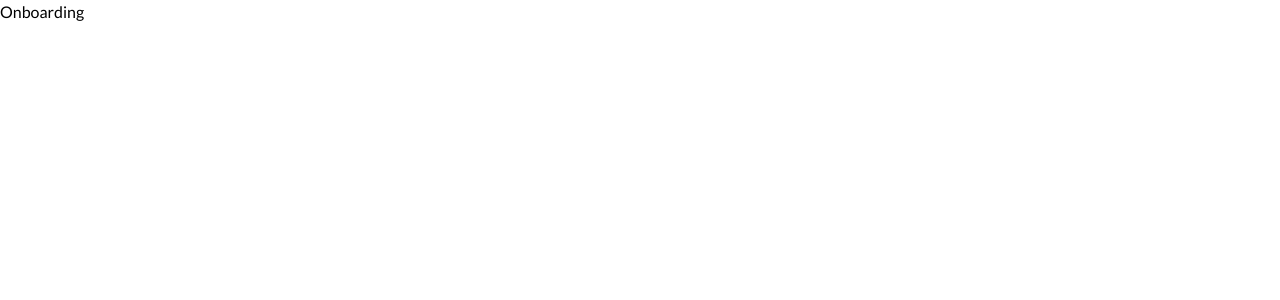
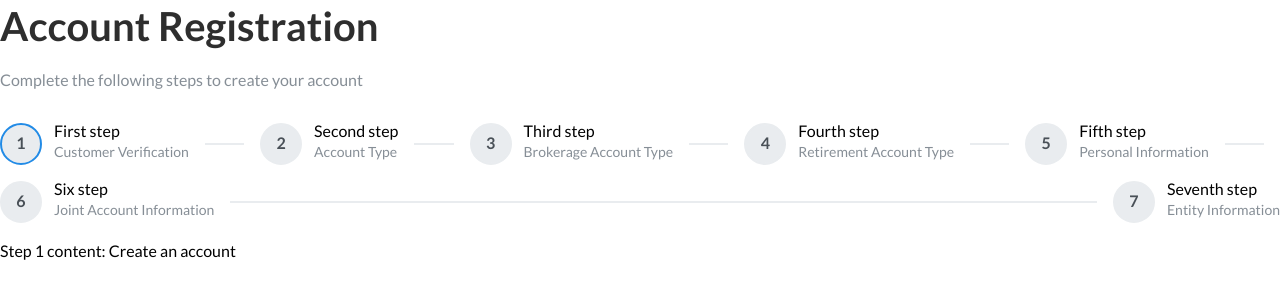
Before and after one commit to goodstripe/Alpha-Platform, a Next.js app: page /onboarding in a window 1280 px wide. Shown: the top 300 px of the page. Built offline with nearby package versions, Linux system fonts and the light colour scheme.

Commit message:
`Added React hooks and Mantine UI components to Onboarding page`

```diff
--- a/src/app/onboarding/page.tsx
+++ b/src/app/onboarding/page.tsx
@@ -1,7 +1,47 @@
-import React from "react";
+"use client";
+
+import React, { useState } from "react";
+import { Stepper, Paper, Title, Text, Stack } from "@mantine/core";
 
 const Onboarding = () => {
-  return <div>Onboarding</div>;
+  const [active, setActive] = useState(0);
+
+  return (
+    <Paper>
+      <Stack>
+        <Title size={40} c="dark">
+          Account Registration
+        </Title>
+        <Text c="gray">
+          Complete the following steps to create your account
+        </Text>
+      </Stack>
+
+      <Stepper active={active} onStepClick={setActive} mt={30}>
+        <Stepper.Step label="First step" description="Customer Verification">
+          Step 1 content: Create an account
+        </Stepper.Step>
+        <Stepper.Step label="Second step" description="Account Type">
+          Step 2 content: Verify email
+        </Stepper.Step>
+        <Stepper.Step label="Third step" description="Brokerage Account Type">
+          Step 3 content: Get full access
+        </Stepper.Step>
+        <Stepper.Step label="Fourth step" description="Retirement Account Type">
+          Step 4 content: Get full access
+        </Stepper.Step>
+        <Stepper.Step label="Fifth step" description="Personal Information">
+          Step 5 content: Get full access
+        </Stepper.Step>
+        <Stepper.Step label="Six step" description="Joint Account Information">
+          Step 6 content: Get full access
+        </Stepper.Step>
+        <Stepper.Step label="Seventh step" description="Entity Information">
+          Step 7 content: Get full access
+        </Stepper.Step>
+      </Stepper>
+    </Paper>
+  );
 };
 
 export default Onboarding;
```
